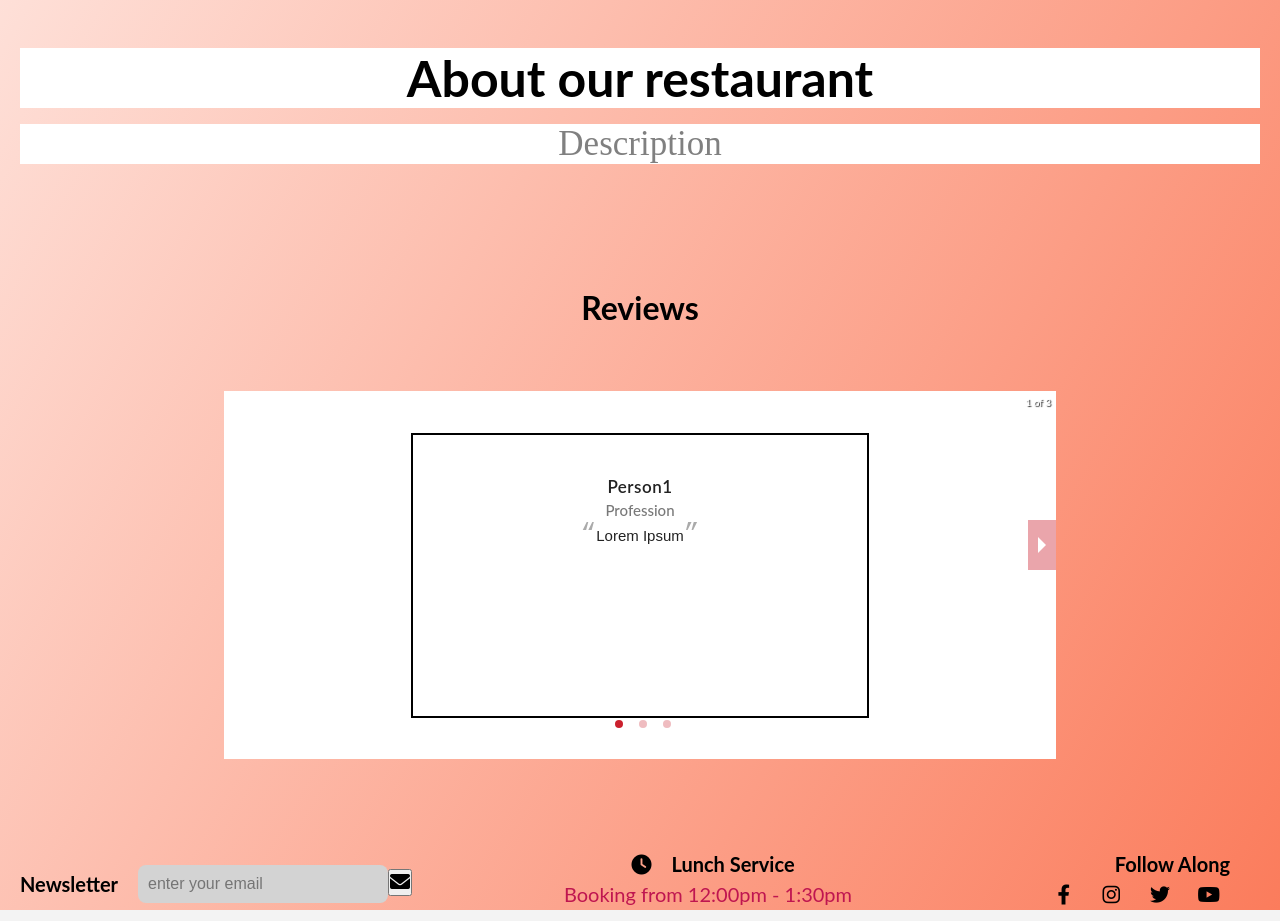
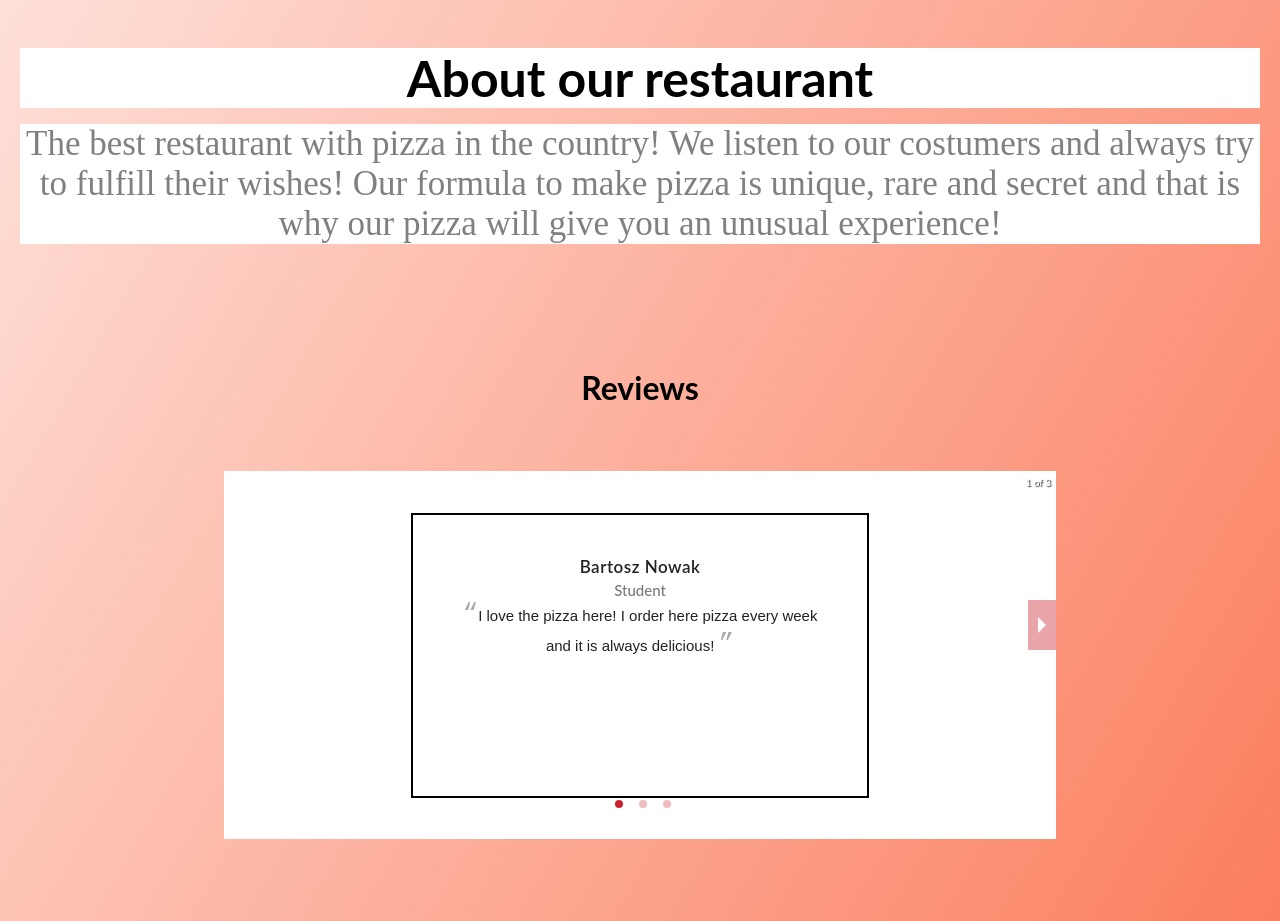
Before and after one commit to JochenL05/coderscamp-projekt-restaurant, a React (Create React App) app: page / in a window 1280 px wide. Shown: the part 980-1901 px from the top of the page. Built offline with nearby package versions, Linux system fonts and the light colour scheme.

Commit message:
Edit homepage

```diff
--- a/src/components/Description/Description.jsx
+++ b/src/components/Description/Description.jsx
@@ -5,7 +5,12 @@ const Description = () => {
   return (
     <div className="all">
       <h1 className="primary">About our restaurant</h1>
-      <p className="secondary">Description</p>
+      <p className="secondary">
+        The best restaurant with pizza in the country! We listen to our
+        costumers and always try to fulfill their wishes! Our formula to make
+        pizza is unique, rare and secret and that is why our pizza will give you
+        an unusual experience!{" "}
+      </p>
     </div>
   );
 };
--- a/src/components/Testimonials/Testimonials.jsx
+++ b/src/components/Testimonials/Testimonials.jsx
@@ -8,25 +8,30 @@ const Testimonials = () => {
     <Carousel>
       <div>
         <div className="myCarousel">
-          <h3 className="myCarousel__person">Person1</h3>
-          <h4 className="myCarousel__profession">Profession</h4>
-          <p className="myCarousel__description">Lorem Ipsum</p>
+          <h3 className="myCarousel__person">Bartosz Nowak</h3>
+          <h4 className="myCarousel__profession">Student</h4>
+          <p className="myCarousel__description">
+            I love the pizza here! I order here pizza every week and it is
+            always delicious!{" "}
+          </p>
         </div>
       </div>
 
       <div>
         <div className="myCarousel">
-          <h3 className="myCarousel__person">Person2</h3>
-          <h4 className="myCarousel__profession">Profession</h4>
-          <p className="myCarousel__description">Lorem Ipsum</p>
+          <h3 className="myCarousel__person">Anna Kowalska</h3>
+          <h4 className="myCarousel__profession">Lawyer</h4>
+          <p className="myCarousel__description">Great pizza!</p>
         </div>
       </div>
 
       <div>
         <div className="myCarousel">
-          <h3 className="myCarousel__person">Person3</h3>
-          <h4 className="myCarousel__profession">Profession</h4>
-          <p className="myCarousel__description">Lorem Ipsum</p>
+          <h3 className="myCarousel__person">Laura Smith</h3>
+          <h4 className="myCarousel__profession">Accounter</h4>
+          <p className="myCarousel__description">
+            The best restaurant in the city!
+          </p>
         </div>
       </div>
     </Carousel>
```
